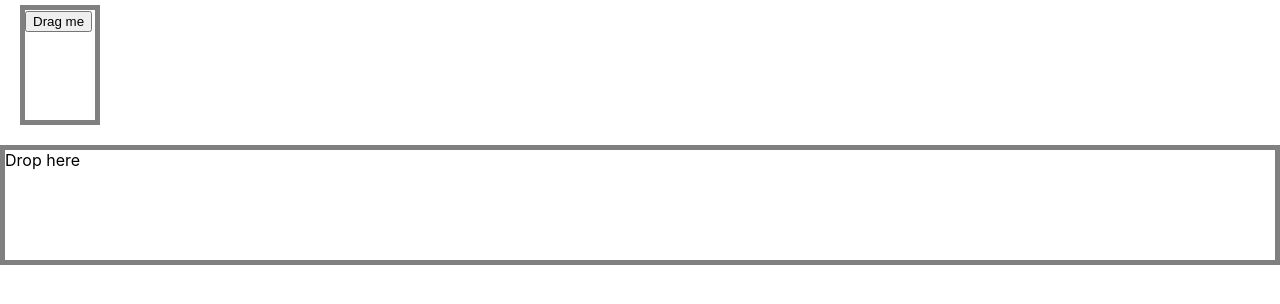
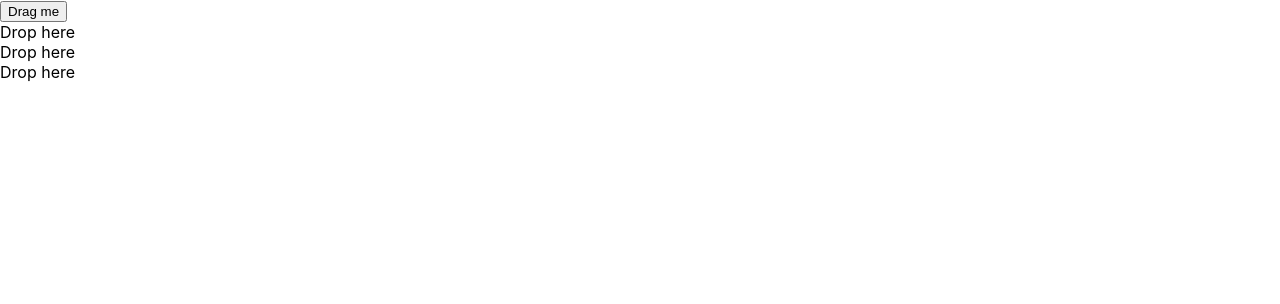
Before and after one commit to MxZoe/ages-of-art-2, a React (Create React App) app: page / in a window 1280 px wide. Shown: the top 304 px of the page. Built offline with nearby package versions, Linux system fonts and the light colour scheme.

Commit message:
more dnd-kit practice

```diff
--- a/src/App.jsx
+++ b/src/App.jsx
@@ -3,43 +3,32 @@ import {DndContext} from '@dnd-kit/core';
 
 import {Droppable} from './components/Droppable';
 import {Draggable} from './components/Draggable';
-import RandomRange from './components/RandomRange';
-const startStyle = {
-  minWidth: 20,
-  maxWidth: 70,
-  minHeight: 110,
-  border: "5px solid gray",
-  margin: "5px 5px 20px 20px"
-}
-function newDraggable(){
-  let newNum = RandomRange(1,1000);
-  return(
-    <Draggable>{newNum}</Draggable>
-  )
-}
+
 export default function App() {
-  const [isDropped, setIsDropped] = useState(false);
+  const containers = ['A', 'B', 'C'];
+  const [parent, setParent] = useState(null);
   const draggableMarkup = (
-    <Draggable>Drag me</Draggable>
+    <Draggable id="draggable">Drag me</Draggable>
   );
-
 
   return (
     <DndContext onDragEnd={handleDragEnd}>
-      <div style={startStyle}>
-      {!isDropped ? draggableMarkup : null}
-      </div>
-      <Droppable>
-        {isDropped ? draggableMarkup : 'Drop here'}
-      </Droppable>
+      {parent === null ? draggableMarkup : null}
+
+      {containers.map((id) => (
+        // We updated the Droppable component so it would accept an `id`
+        // prop and pass it to `useDroppable`
+        <Droppable key={id} id={id}>
+          {parent === id ? draggableMarkup : 'Drop here'}
+        </Droppable>
+      ))}
     </DndContext>
   );
 
   function handleDragEnd(event) {
-    if (event.over && event.over.id === 'droppable') {
-      setIsDropped(true);
+    const {over} = event;
 
 
-    }
+    setParent(over ? over.id : null);
   }
-}
+};
--- a/src/components/Draggable.jsx
+++ b/src/components/Draggable.jsx
@@ -3,7 +3,7 @@ import {useDraggable} from '@dnd-kit/core';
 
 export function Draggable(props) {
   const {attributes, listeners, setNodeRef, transform} = useDraggable({
-    id: 'draggable',
+    id: props.id,
   });
   const style = transform ? {
     transform: `translate3d(${transform.x}px, ${transform.y}px, 0)`,
--- a/src/components/Droppable.jsx
+++ b/src/components/Droppable.jsx
@@ -3,13 +3,10 @@ import {useDroppable} from '@dnd-kit/core';
 
 export function Droppable(props) {
   const {isOver, setNodeRef} = useDroppable({
-    id: 'droppable',
+    id: props.id,
   });
   const style = {
     color: isOver ? 'green' : undefined,
-    minWidth: 110,
-    minHeight: 110,
-    border: "5px solid gray"
   };
 
 
```
